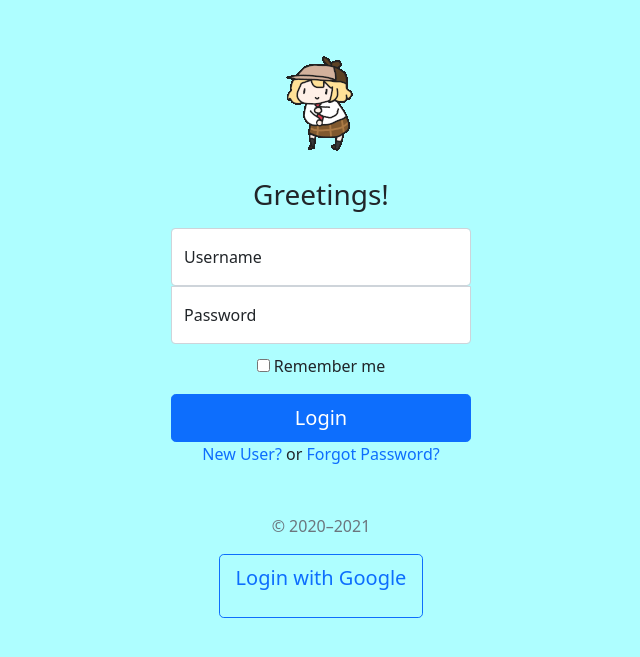
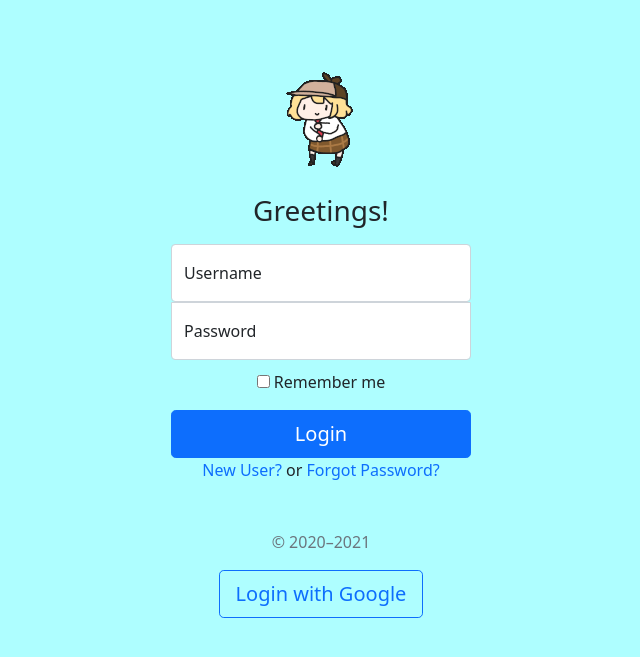
Before and after one commit to Touyu-Pan/flask-demo, a Flask app: page /login in a window 1280 px wide. Shown: the part 56-713 px from the top of the page, without its empty margins (319-959 px from the left). Run offline with Flask 2, Linux system fonts and the light colour scheme.

Commit message:
delete useless p tag

```diff
--- a/twittor/templates/login.html
+++ b/twittor/templates/login.html
@@ -35,9 +35,7 @@
   </form>
   <form action="" method="post">
     {{ google_login_form.hidden_tag() }}
-    <p>
-        <button class="btn btn-lg btn-outline-primary" type="submit">Login with Google</div>
-    </p>
+    <button class="btn btn-lg btn-outline-primary" type="submit">Login with Google</div>
   </form>
 </main>
 {% endblock %}
```
